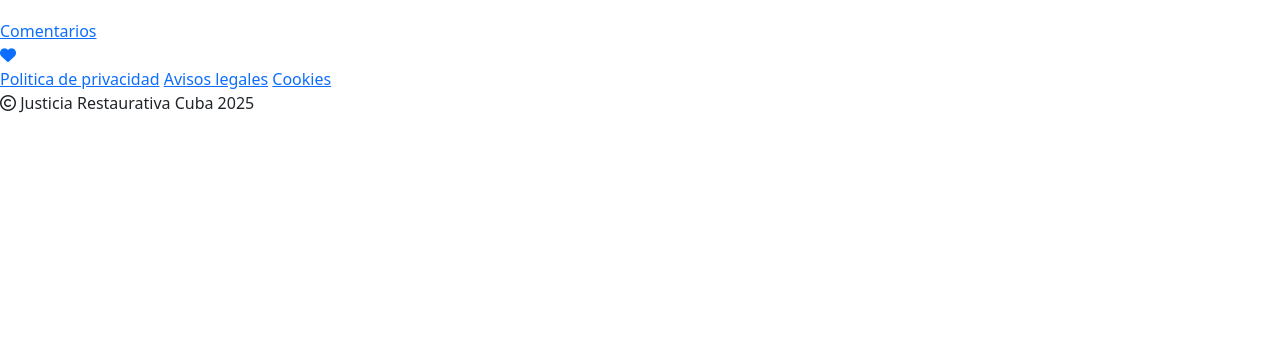
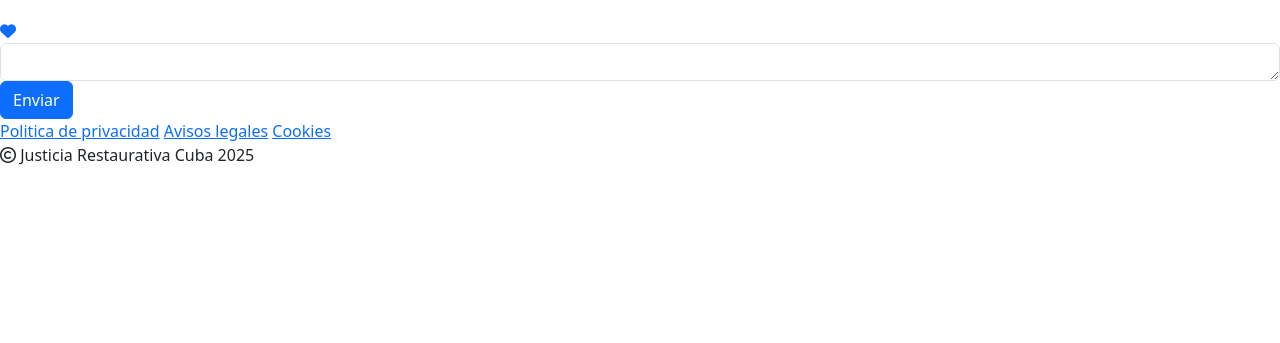
Before and after one commit to DanielErnestoPerez/justicia, a Django app: template justicia_app/templates/justicia_app/read_post.html in a window 1280 px wide. Shown: the part 457-800 px from the top of the page. Run offline with Django 5.2, Linux system fonts and the light colour scheme; the template is opened without the code that fills it, so the values that code supplies are empty; some libraries are stand-ins or nearby versions.

Commit message:
Update read_post.html

```diff
--- a/justicia_app/templates/justicia_app/read_post.html
+++ b/justicia_app/templates/justicia_app/read_post.html
@@ -27,10 +27,6 @@
                 </a>
             {% endfor %}
         </div>
-        <div class="sub-menu">
-            <div class="comentarios_enlace">
-                <a href="#">Comentarios</a>
-            </div>
         <div class="editar_publicacion">
             <a href="#"><i class="fa-solid fa-heart"></i></a>
             {% if user.is_authenticated and user == post.author %}
@@ -38,8 +34,16 @@
                 <a href="{% url 'delete_post' post.id %}"><i class="fa-solid fa-trash"></i></a>
             {% endif %}
         </div>
+
+        <div class="anadir_comentarios">
+            <form action="" method="post">
+                {% csrf_token %}
+                <div class="form-group">
+                    <textarea class="form-control" id="comment" name="body" rows="1" columns="10"></textarea>
+                    <button type="submit" class="btn btn-primary">Enviar</button>
                 </div>
-
+            </form>
+        </div>
         {% for comment in post.comments.all %}
             <div class="caja_comentarios">
                 <div class="comentario_author">
```
Lines whose indentation alone changed are shown as unchanged.
